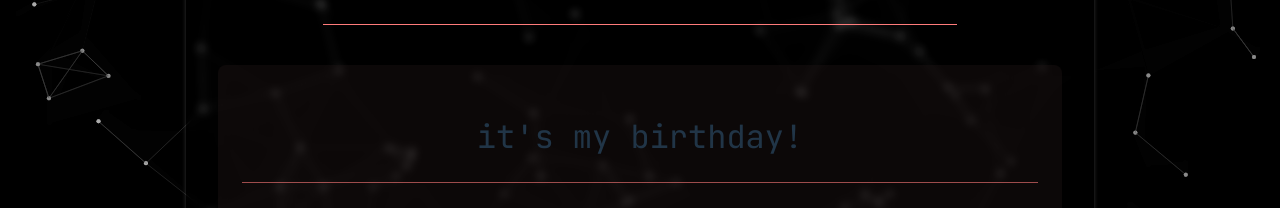
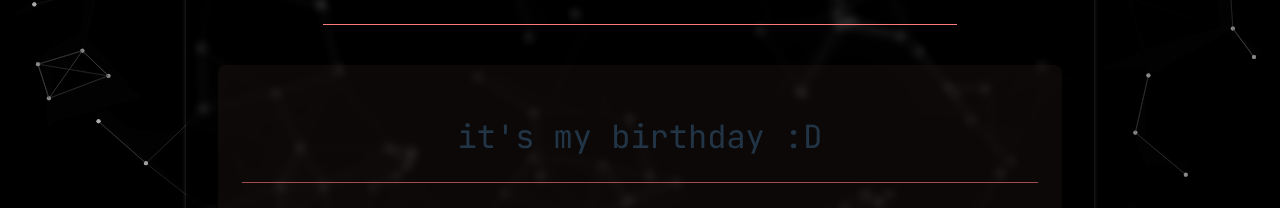
Before and after one commit to ewanlew/ewanlew.github.io, a React (Vite) app: page /blog in a window 1280 px wide. Shown: the part 187-395 px from the top of the page. Built offline with nearby package versions, Linux system fonts and the light colour scheme.

Commit message:
rehype raw!! html in md

```diff
--- a/package.json
+++ b/package.json
@@ -17,7 +17,8 @@
     "react-dom": "^18.3.1",
     "react-icons": "^5.5.0",
     "react-markdown": "^10.1.0",
-    "react-router-dom": "^7.1.1"
+    "react-router-dom": "^7.1.1",
+    "rehype-raw": "^7.0.0"
   },
   "devDependencies": {
     "@eslint/js": "^9.17.0",
--- a/public/posts/post1.md
+++ b/public/posts/post1.md
@@ -6,6 +6,8 @@ i think it turned out pretty okay, though! it's kinda jank throwing `.md` files
 
 but i turned 22 today, and have spent most of it doing nothing & playing [abiotic factor](https://store.steampowered.com/app/427410/Abiotic_Factor/) :D
 
-![](https://media.tenor.com/11L_yAcaoLQAAAAM/victory-backintheballs.gif)
+<br/>
 
-please employ me </3
+<img src="https://media.tenor.com/11L_yAcaoLQAAAAM/victory-backintheballs.gif" alt="drawing" width="300" style="display: block; margin-left: auto; margin-right: auto; width: 50%;"/>
+
+<br/>
--- a/public/posts/posts.json
+++ b/public/posts/posts.json
@@ -1,7 +1,7 @@
 [
   {
     "slug": "post1",
-    "title": "it's my birthday!",
+    "title": "it's my birthday :D",
     "date": "2025-08-03"
   }
 ]
--- a/src/Blog.jsx
+++ b/src/Blog.jsx
@@ -3,6 +3,7 @@ import { Link, useSearchParams } from "react-router-dom";
 import { FaArrowLeft } from "react-icons/fa";
 import Background from "./Background";
 import ReactMarkdown from "react-markdown";
+import rehypeRaw from "rehype-raw";
 import "./BlogPost.css";
 
 const POSTS_PER_PAGE = 5;
@@ -65,7 +66,9 @@ return (
             <hr className="blog-divider" />
 
             <div className="blog-post-content">
-                <ReactMarkdown>{postContents[post.slug] || ""}</ReactMarkdown>
+                <ReactMarkdown rehypePlugins={[rehypeRaw]}>
+                    {postContents[post.slug] || ""}
+                </ReactMarkdown>
             </div>
 
             <hr style={{ margin: "2rem 0", opacity: 0.2 }} />
```
Also changed, not shown: 1 other file (tests, documents, lock files or other folders).
